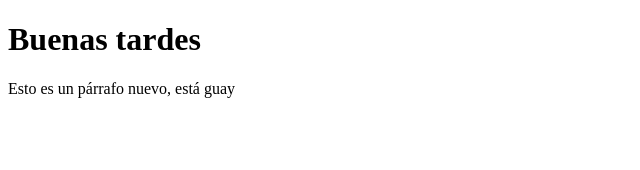
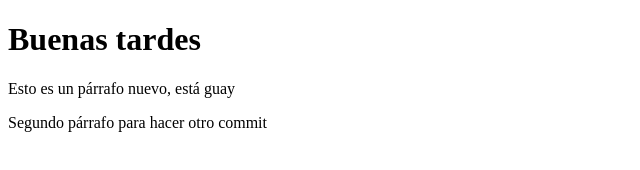
Before and after one commit to Batteredviolet/repositorio, a plain HTML site: page index.html in a window 1280 px wide. Shown: the whole page, without its empty margins (0-640 px from the left). Drawn offline with Linux system fonts and the light colour scheme.

Commit message:
Tercer commit v2

```diff
--- a/index.html
+++ b/index.html
@@ -8,5 +8,6 @@
 <body>
     <h1>Buenas tardes</h1>
     <p>Esto es un párrafo nuevo, está guay</p>
+    <p>Segundo párrafo para hacer otro commit</p>
 </body>
 </html>
```
